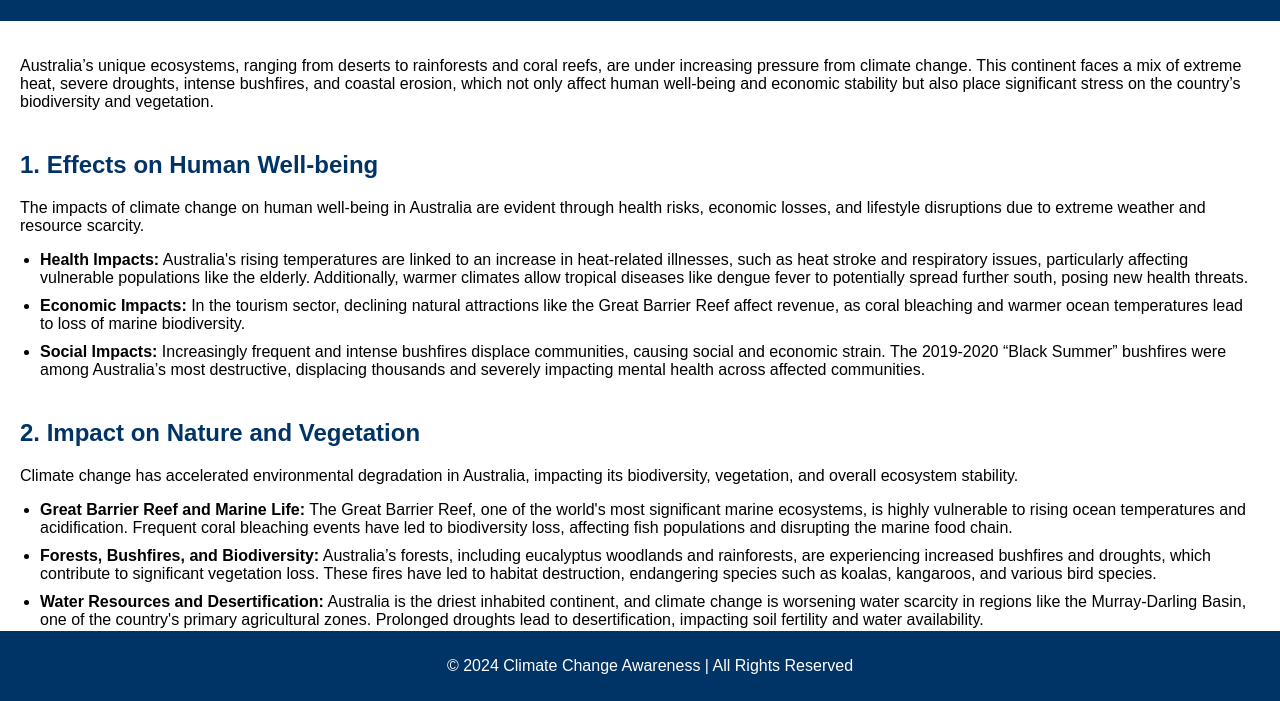
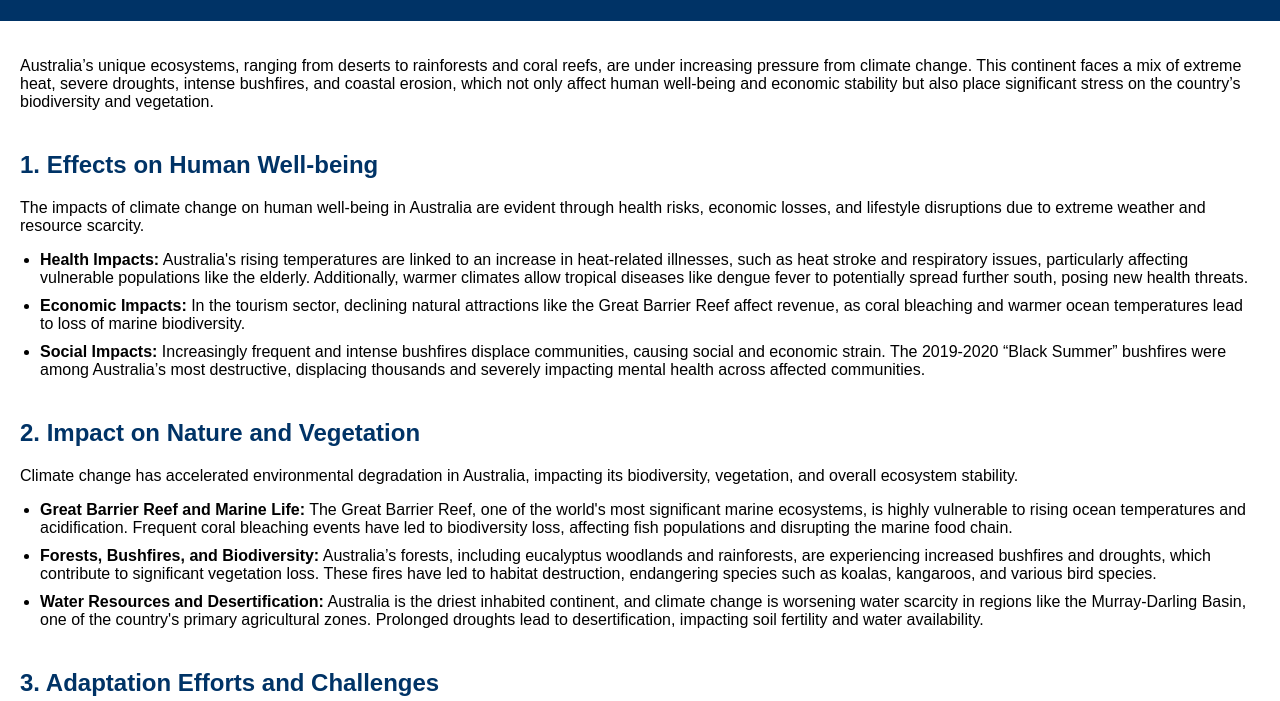
Before and after one commit to notb4tm4n/aust, a plain HTML site: page index.html in a window 1280 px wide. Shown: the part 99-800 px from the top of the page. Drawn offline with Linux system fonts and the light colour scheme.

Commit message:
Add files via upload

```diff
--- a/index.html
+++ b/index.html
@@ -80,11 +80,6 @@
 
         <h2>4. What Should We Do?</h2>
         <p>Climate change poses significant threats to Australia’s well-being, economy, and ecosystems. The effects on human health, biodiversity, water resources, and agriculture reveal the urgency for coordinated efforts to combat climate impacts.</p>
-    </main>
-
-    <footer>
-        <p>&copy; 2024 Climate Change Awareness | All Rights Reserved</p>
-    </footer>
 
 </body>
 </html>
```
